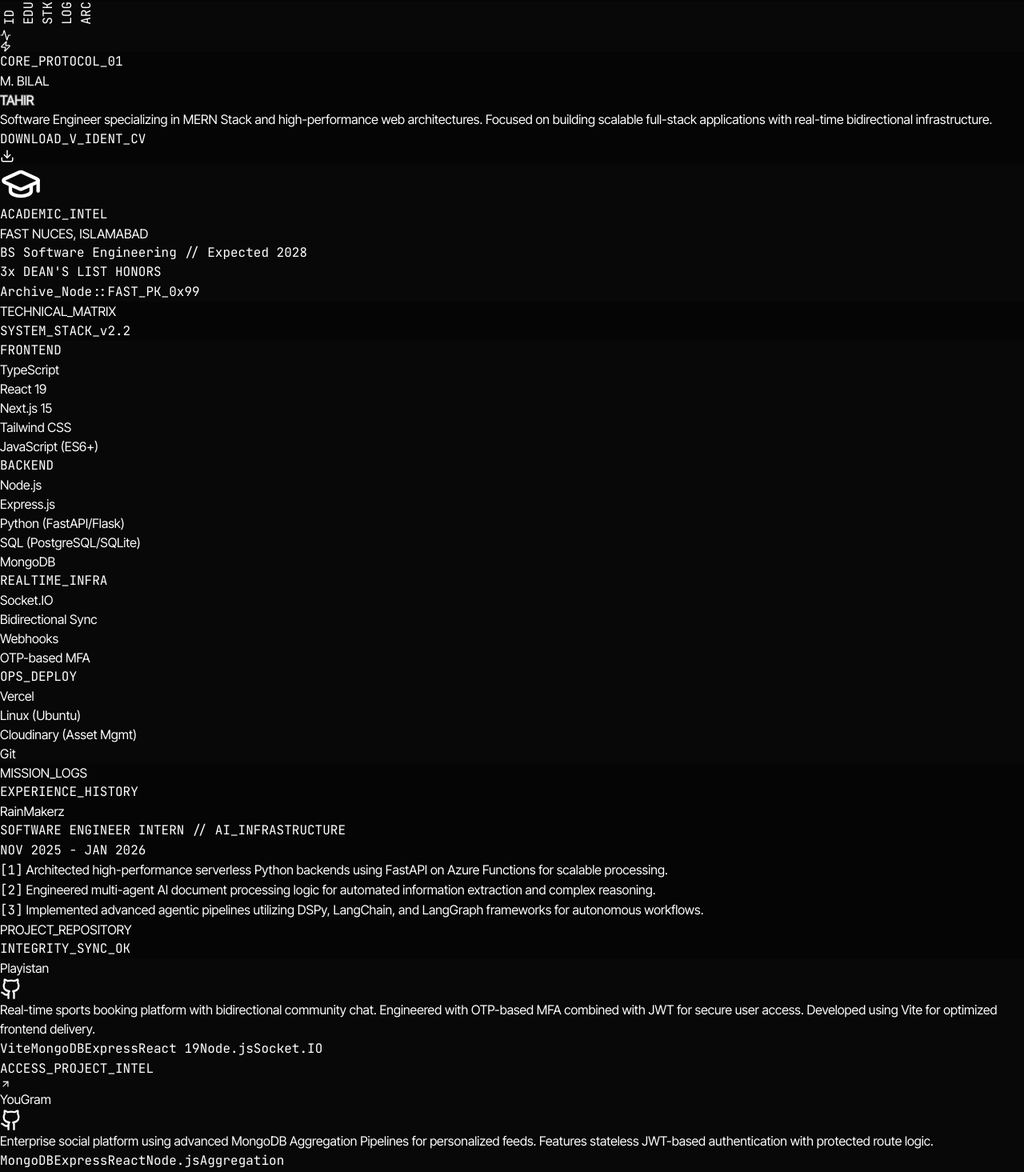
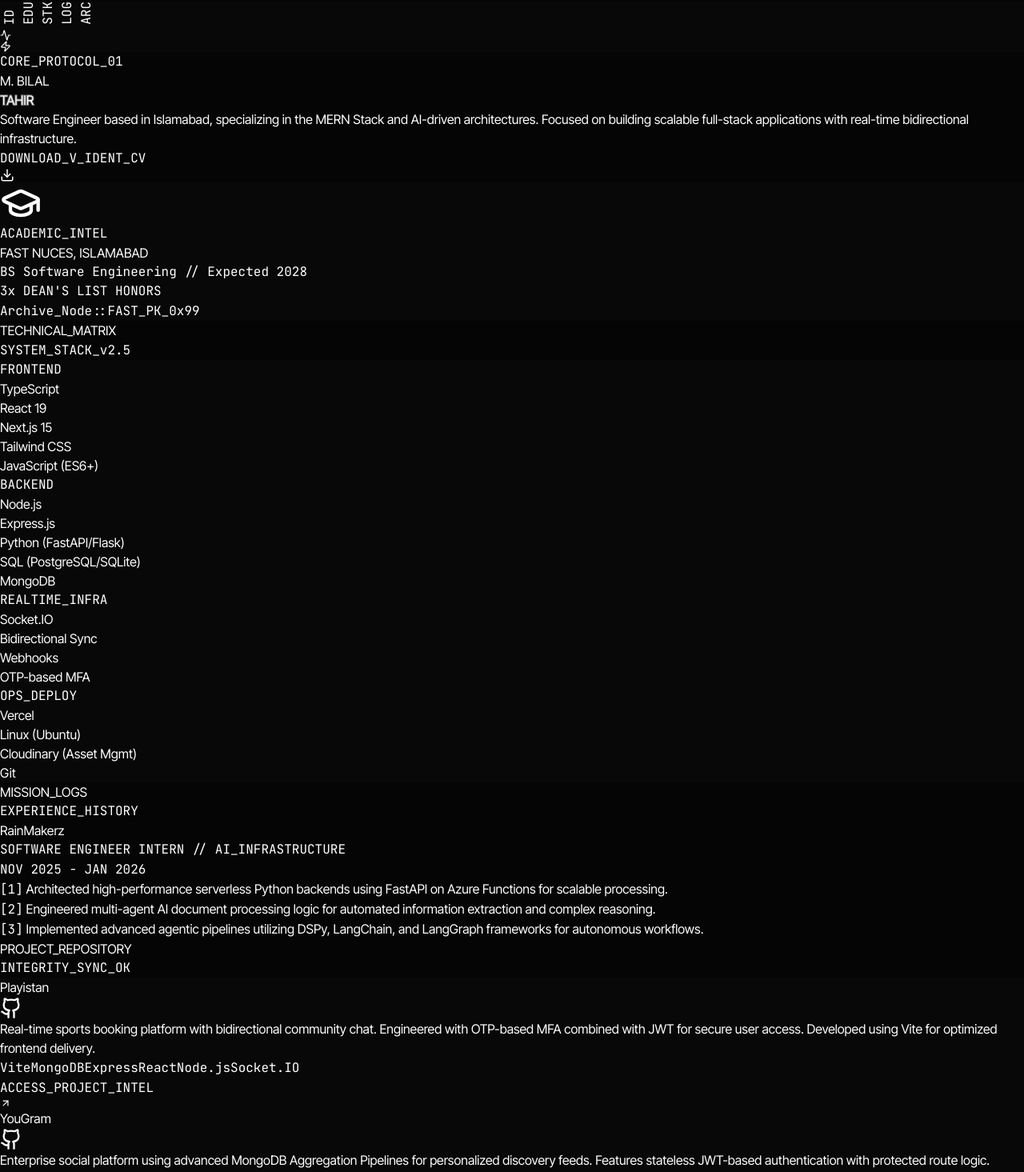
Before and after one commit to IfBilal/Portfolio-Website, a Next.js app: page / in a window 1280 px wide. Shown: the part 244-1709 px from the top of the page at 80% size. Built offline with nearby package versions, Linux system fonts and the light colour scheme.

Commit message:
feat(sections): Update personal and system details
Refine the introductory text to include location and AI specialization. Update the system stack version number to v2.5.

```diff
--- a/components/Sections.tsx
+++ b/components/Sections.tsx
@@ -21,7 +21,7 @@
     </h1>
     <div className="max-w-3xl space-y-8">
       <p className="text-white/40 text-xl leading-relaxed font-light border-l-2 border-[#2E5BFF] pl-10 italic">
-        Software Engineer specializing in <span className="text-white font-bold uppercase tracking-wider">MERN Stack</span> and high-performance web architectures.
+        Software Engineer based in <span className="text-white font-bold uppercase tracking-wider">Islamabad</span>, specializing in the <span className="text-white font-bold uppercase tracking-wider">MERN Stack</span> and AI-driven architectures.
         Focused on building scalable full-stack applications with real-time bidirectional infrastructure.
       </p>
 
@@ -73,7 +73,7 @@
     <section id="intelligence" className="py-32 px-12 md:px-24">
       <div className="mb-24 flex items-center justify-between border-b border-white/5 pb-10">
         <h2 className="text-6xl font-black tracking-tighter italic uppercase">TECHNICAL_MATRIX</h2>
-        <span className="mono text-[10px] text-white/20 tracking-[0.6em] uppercase italic font-bold">SYSTEM_STACK_v2.2</span>
+        <span className="mono text-[10px] text-white/20 tracking-[0.6em] uppercase italic font-bold">SYSTEM_STACK_v2.5</span>
       </div>
       <div className="grid grid-cols-1 md:grid-cols-2 lg:grid-cols-4 gap-4">
         {stack.map((s, i) => (
@@ -132,7 +132,7 @@
     {
       id: "playistan",
       title: "Playistan",
-      tags: ["Vite", "MongoDB", "Express", "React 19", "Node.js", "Socket.IO"],
+      tags: ["Vite", "MongoDB", "Express", "React", "Node.js", "Socket.IO"],
       link: "https://github.com/IfBilal/Playistan-ISE",
       desc: "Real-time sports booking platform with bidirectional community chat. Engineered with OTP-based MFA combined with JWT for secure user access. Developed using Vite for optimized frontend delivery."
     },
@@ -141,7 +141,7 @@
       title: "YouGram",
       tags: ["MongoDB", "Express", "React", "Node.js", "Aggregation"],
       link: "https://github.com/IfBilal/You-Gram",
-      desc: "Enterprise social platform using advanced MongoDB Aggregation Pipelines for personalized feeds. Features stateless JWT-based authentication with protected route logic."
+      desc: "Enterprise social platform using advanced MongoDB Aggregation Pipelines for personalized discovery feeds. Features stateless JWT-based authentication with protected route logic."
     }
   ];
 
```
Also changed, not shown: tsconfig.json (+8 -1 lines).
